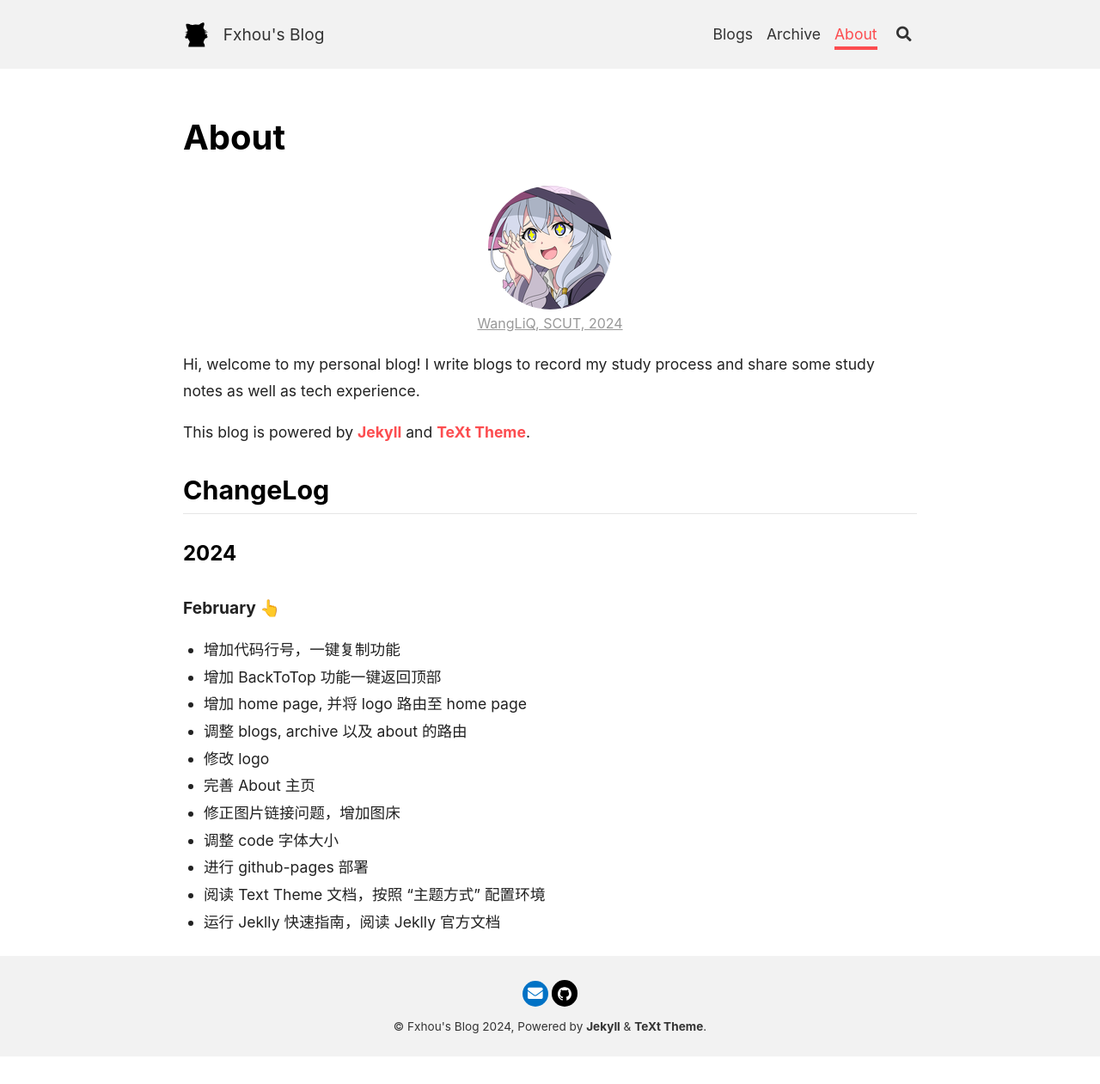
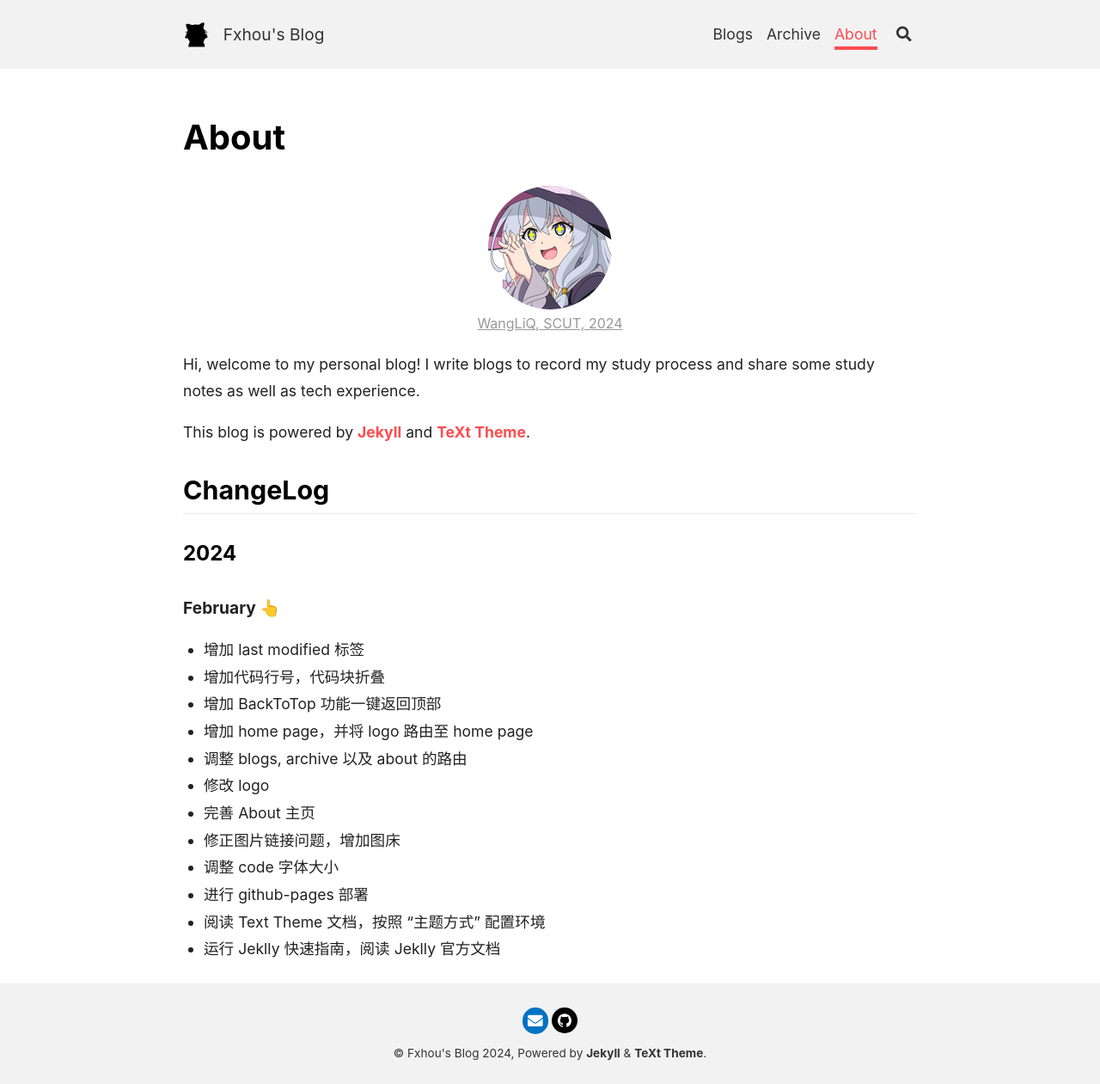
Before and after one commit to fangxuehouwuming/fangxuehouwuming.github.io, a Jekyll site: the page built from blog/about.md, in a window 1280 px wide. Shown: the whole page at 86% size. Built offline with Jekyll 4.4.1, drawn with Linux system fonts in a browser that asks for light colours; nearby versions of some CDN libraries; before the commit the page ends 1229 px from its top, so only the background shows below that.

Commit message:
增加 last modified 标签

```diff
--- a/_includes/article-info.html
+++ b/_includes/article-info.html
@@ -1,4 +1,5 @@
 {%- assign _author = site.data.authors[include.article.author] | default: site.author -%}
+{%- assign _show_last_modified = include.article.last_modified -%}
 
 {%- if include.html != false -%}
 
@@ -74,6 +75,18 @@
               <li><i class="far fa-eye"></i> <span class="js-pageview" data-page-key="{{ include.article.key }}">0</span> {{ _locale_views }}</li>
             {%- endif -%}
           {%- endif -%}
+
+          <!-- Add last modified time -->
+          {%- if _show_author or _show_date or _pageview or _show_last_modified -%}
+            {%- if _show_last_modified -%}
+              <li>
+              {%- include snippets/get-locale-string.html key='ARTICLE_DATE_FORMAT' -%}
+              <i class="far fa-edit"></i> <span>{{ include.article.last_modified | date: __return }}</span>
+              </li>
+            {%- endif -%}
+          {%- endif -%}
+          <!-- End -->
+
         </ul>
       {%- endif -%}
 
--- a/blog/about.md
+++ b/blog/about.md
@@ -20,9 +20,10 @@
 
 #### February 👆
 
-- 增加代码行号，一键复制功能
+- 增加 last modified 标签
+- 增加代码行号，代码块折叠
 - 增加 BackToTop 功能一键返回顶部
-- 增加 home page, 并将 logo 路由至 home page
+- 增加 home page，并将 logo 路由至 home page
 - 调整 blogs, archive 以及 about 的路由
 - 修改 logo
 - 完善 About 主页
```
Also changed, not shown: _posts/2024-02-13-test.md (+13 -0 lines), _config.yml (line endings or trailing spaces).
